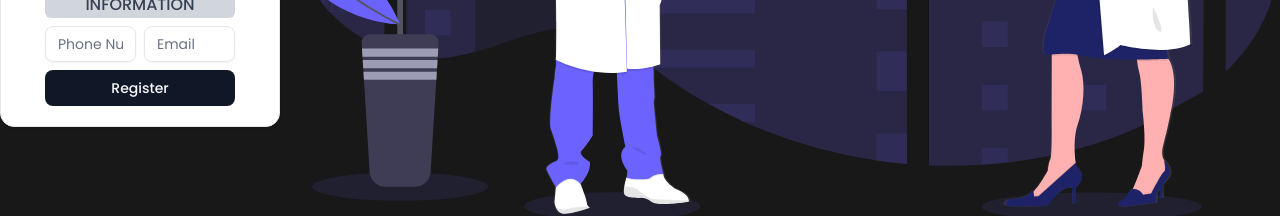
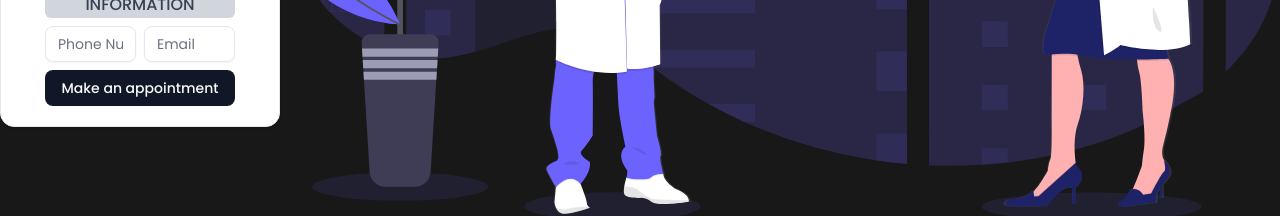
Before and after one commit to VinCoder2004/patient-systemnpx, a Next.js app: page / in a window 1280 px wide. Shown: the part 487-703 px from the top of the page. Built offline with nearby package versions, Linux system fonts and the light colour scheme.

Commit message:
added loading animation and renamed a button

```diff
--- a/app/components/Form.tsx
+++ b/app/components/Form.tsx
@@ -1,11 +1,13 @@
+"use client";
 import Image from 'next/image'
-import React from 'react'
+import React, { useState } from 'react'
 import doctor from "../images/doctor.svg"
 import { Card, CardContent, CardDescription, CardTitle } from '@/components/ui/card'
 import { Input } from '@/components/ui/input'
 import { Button } from '@/components/ui/button'
 
 const Form = () => {
+    const [loading, setLoading] = useState(false);
   return (
     <div className='min-h-screen min-w-screen flex justify-between text-white'>
         <div className='flex-1/2 flex justify-center items-center h-full mt-50 w-full'>
@@ -27,7 +29,7 @@ const Form = () => {
                             <Input type='number' placeholder='Phone Number'/>
                             <Input type='email' placeholder='Email' required/>
                         </div>
-                        <Button variant={'default'} className='w-full'>Register</Button>
+                        {loading ? <Button disabled={loading ? true : false}><span className='spin border border-b-2 border-r-0 border-t-0 w-5 h-5 rounded-full'></span> Loading</Button> : <Button variant={'default'} onClick={() => setLoading(true)} className='w-full'>Make an appointment</Button>}
                     </form>
                 </CardContent>
             </Card>
--- a/app/globals.css
+++ b/app/globals.css
@@ -133,3 +133,10 @@ input[type="number"] {
   -moz-appearance: textfield;
   appearance: textfield;
 }
+.spin{
+  animation: spin 0.5s linear infinite forwards;
+}
+@keyframes spin {
+  from{rotate: 0deg}
+  to{rotate: 360deg}
+}
```
